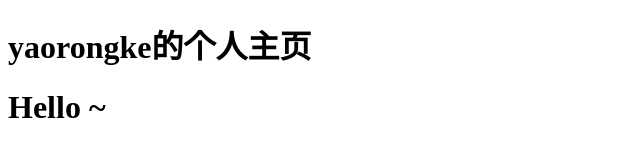
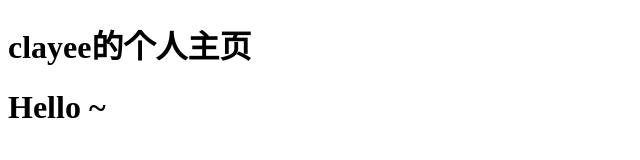
Before and after one commit to GL-Zhou/clayee.github.io, a plain HTML site: page index.html in a window 1280 px wide. Shown: the whole page, without its empty margins (0-640 px from the left). Drawn offline with Linux system fonts and the light colour scheme.

Commit message:
index.html

```diff
--- a/index.html
+++ b/index.html
@@ -2,10 +2,10 @@
 <html lang="en">
 <head>
     <meta charset="UTF-8">
-    <title>yaorongke</title>
+    <title>clayee</title>
 </head>
 <body>
-    <h1>yaorongke的个人主页</h1>
+    <h1>clayee的个人主页</h1>
     <h1>Hello ~</h1>
 </body>
 </html>
```
